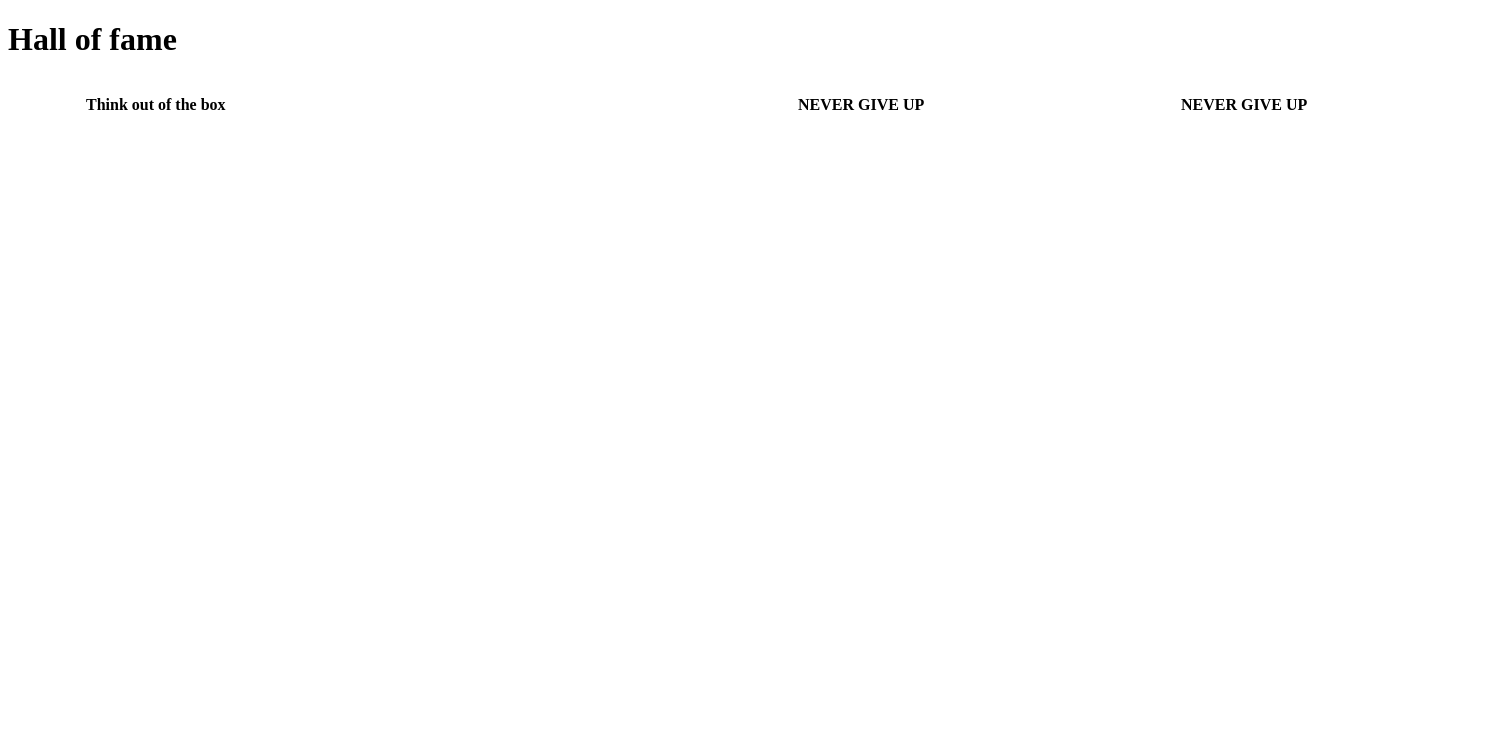
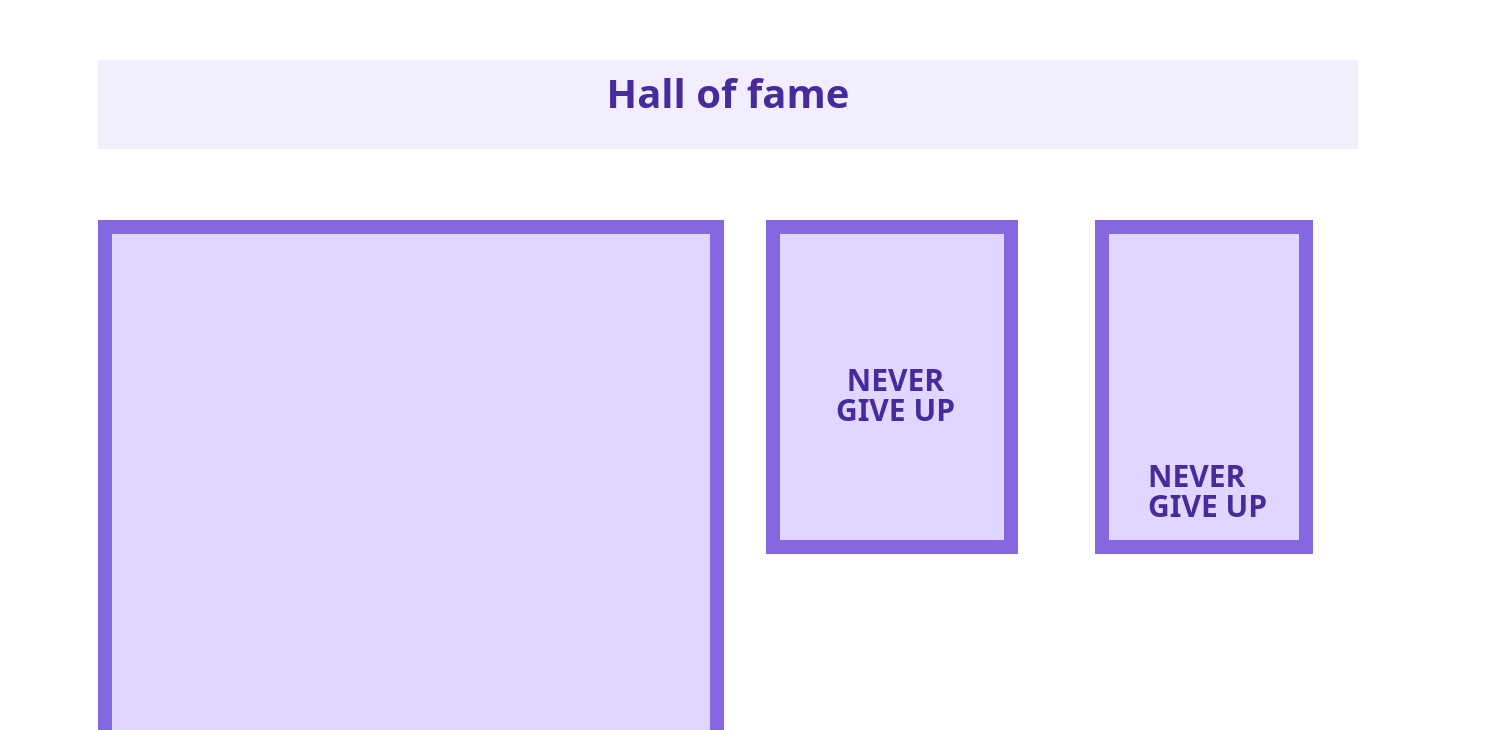
Before and after one commit to Sanjana11062004/spotknack-task, a plain HTML site: page boxmodel/box.html in a window 1280 px wide. Shown: the top 730 px of the page, 1503 px wide, since content can reach past the window. Drawn offline with Linux system fonts and the light colour scheme; files that its build step writes are made by us from their sources.

Commit message:
Update box.html

```diff
--- a/boxmodel/box.html
+++ b/boxmodel/box.html
@@ -5,7 +5,7 @@
     <meta http-equiv="X-UA-Compatible" content="IE=edge" />
     <meta name="viewport" content="width=device-width, initial-scale=1.0" />
     <title>Document</title>
-    <link rel="stylesheet" href="style.css" />
+    <link rel="stylesheet" href="box.css" />
   </head>
   <body>
     <div class="headbox font">
```
